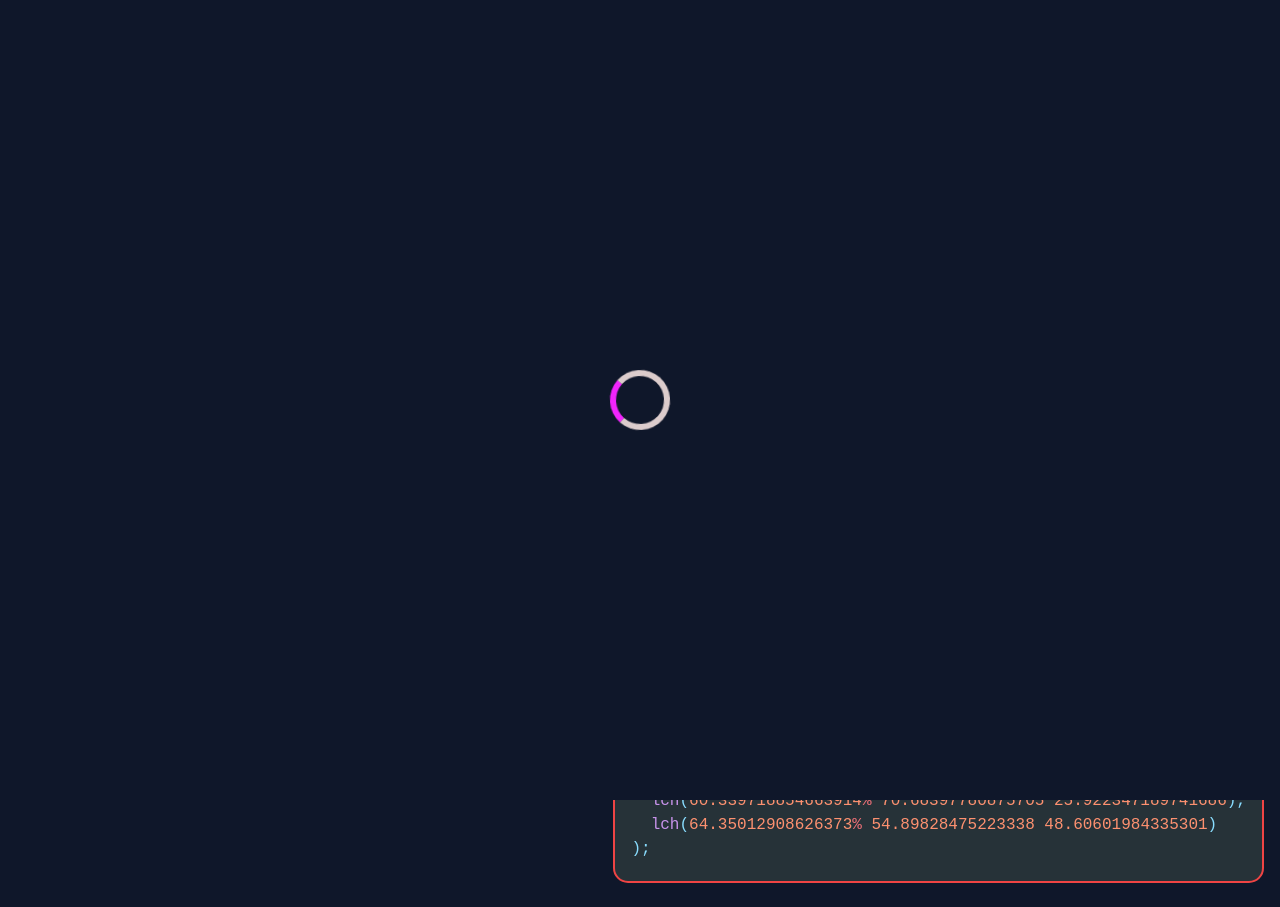
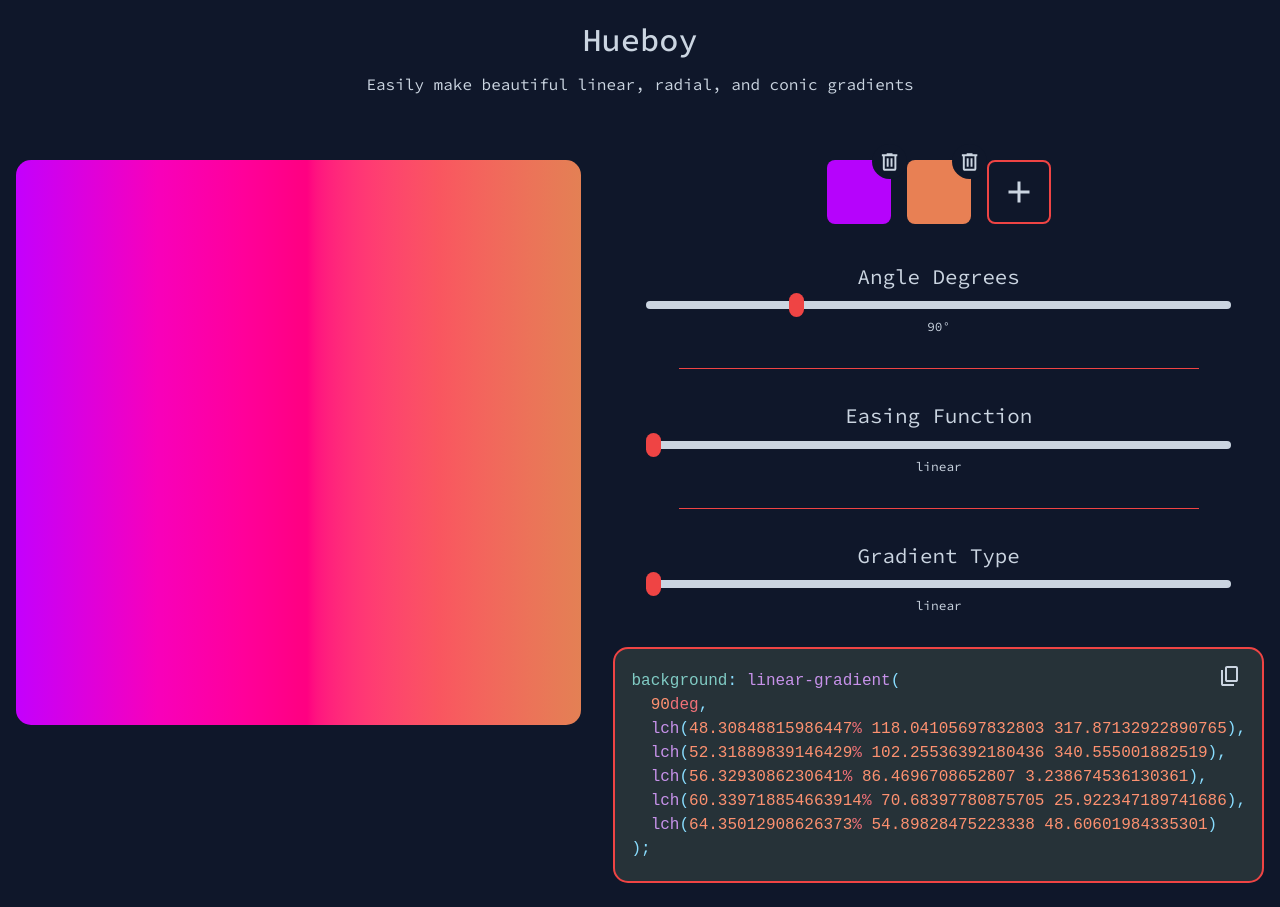
Before and after one commit to rahildhodapkar/hueboy, a React (Vite) app: page / in a window 1280 px wide. Built offline with nearby package versions, Linux system fonts and the light colour scheme.

Commit message:
remove loading

```diff
--- a/index.html
+++ b/index.html
@@ -9,8 +9,5 @@
   <body>
     <div id="root"></div>
     <script type="module" src="/src/main.jsx"></script>
-    <script>
-
-    </script>
   </body>
 </html>
--- a/src/App.jsx
+++ b/src/App.jsx
@@ -6,7 +6,6 @@ import "./components/Palette";
 import Palette from "./components/Palette";
 import Sliders from "./components/Sliders";
 import Visualizer from "./components/Visualizer";
-import Loader from "./components/Loader";
 
 function App() {
   const [angle, setAngle] = useState(90);
@@ -16,7 +15,6 @@ function App() {
 
   return (
     <>
-      <Loader />
       <header>
         <h1>Hueboy</h1>
         <h2>Easily make beautiful linear, radial, and conic gradients</h2>
--- a/src/components/Loader.jsx
+++ /dev/null
@@ -1,25 +0,0 @@
-import { useEffect } from "react";
-import "../styles/loader.css";
-
-export default function Loader() {
-  useEffect(() => {
-    const loader = document.querySelector(".loader-container");
-
-    const handleLoad = () => {
-      loader.style.display = "none";
-      document.body.classList.remove("loading");
-    };
-
-    window.addEventListener("load", handleLoad);
-
-    return () => {
-      window.removeEventListener("load", handleLoad);
-    };
-  }, []);
-
-  return (
-    <div className="loader-container">
-      <div className="loader"></div>
-    </div>
-  );
-}
```
